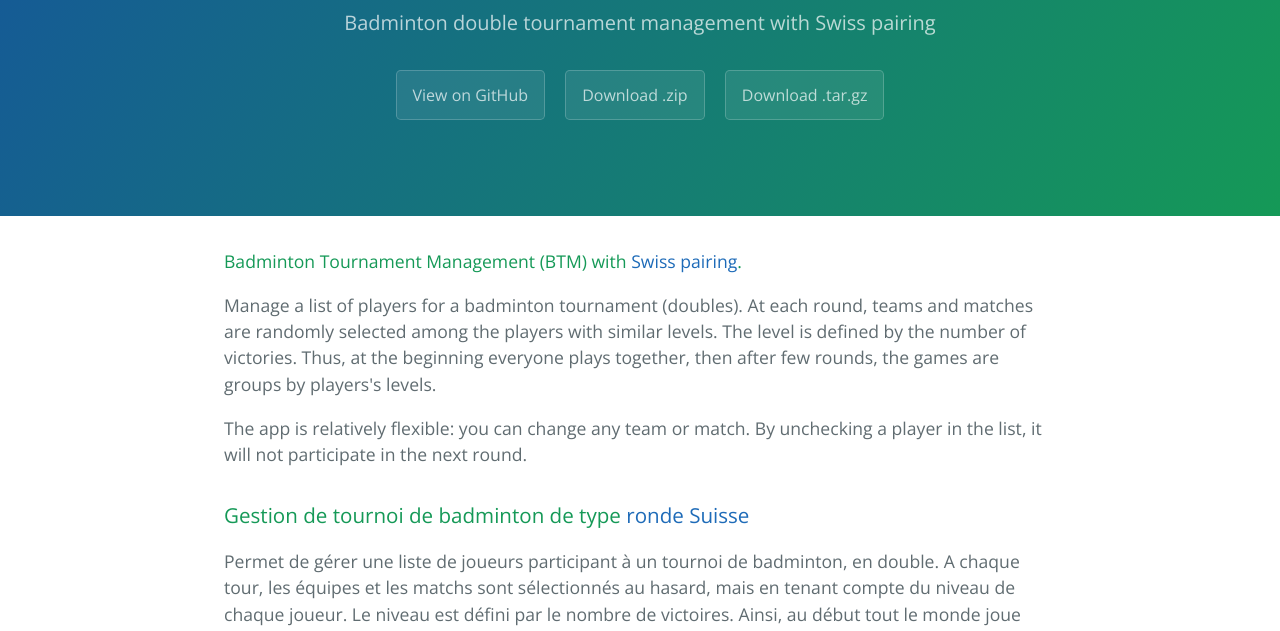
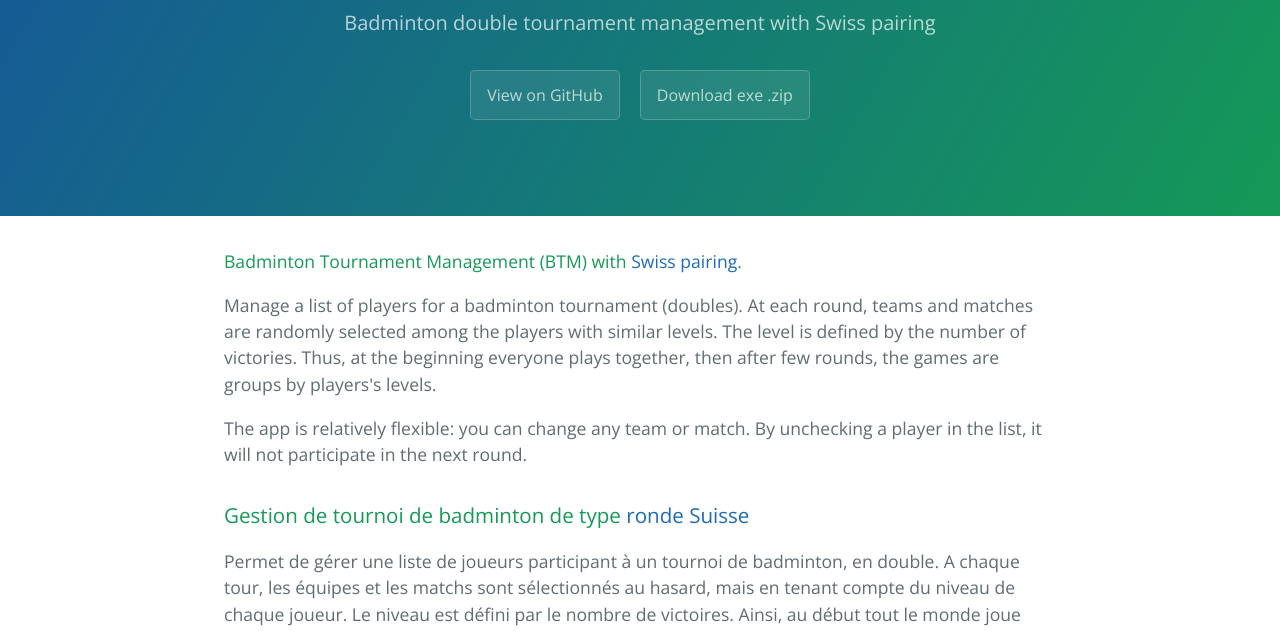
Before and after one commit to dsarrut/btm, a plain HTML site: page index.html in a window 1280 px wide. Shown: the part 167-798 px from the top of the page. Drawn offline with nearby package versions, Linux system fonts and the light colour scheme.

Commit message:
Update index.html

```diff
--- a/index.html
+++ b/index.html
@@ -14,8 +14,7 @@
       <h1 class="project-name">BTM - Badminton Tournament</h1>
       <h2 class="project-tagline">Badminton double tournament management with Swiss pairing</h2>
       <a href="https://github.com/dsarrut/btm" class="btn">View on GitHub</a>
-      <a href="https://github.com/dsarrut/btm/zipball/master" class="btn">Download .zip</a>
-      <a href="https://github.com/dsarrut/btm/tarball/master" class="btn">Download .tar.gz</a>
+      <a href="https://github.com/dsarrut/btm/releases/download/2.2/btm-v2.2.exe.zip" class="btn">Download exe .zip</a>
     </section>
 
     <section class="main-content">
```
